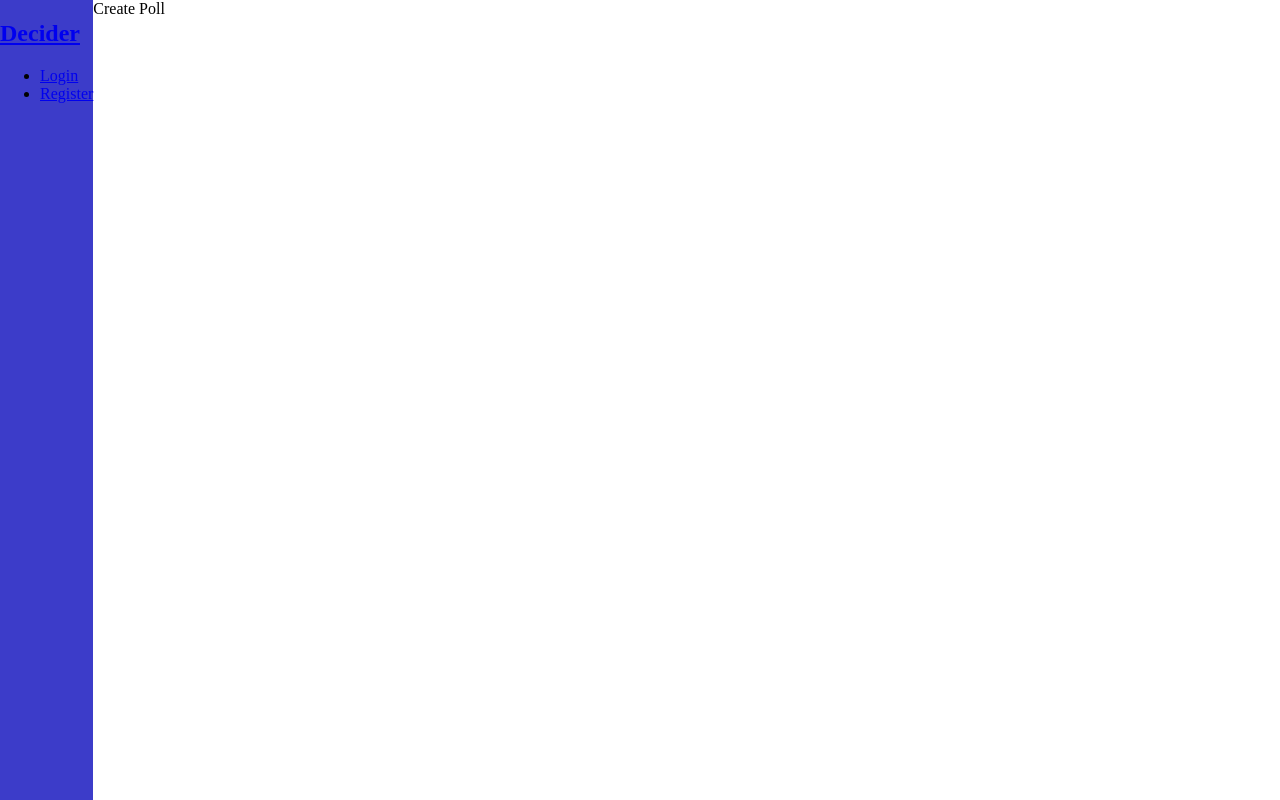
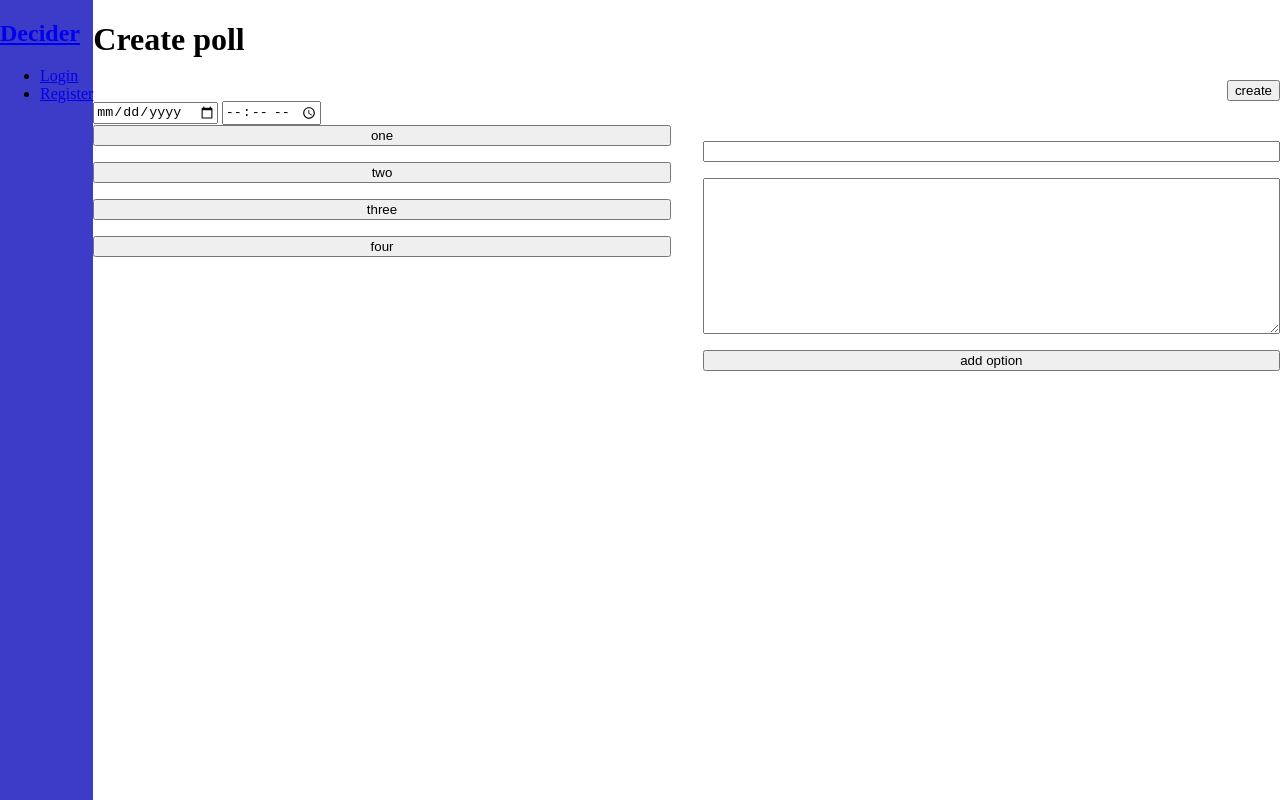
Before and after one commit to DaRoTP/Decider, a Vue app: page /create-poll in a window 1280 px wide. Built offline with nearby package versions, Linux system fonts and the light colour scheme.

Commit message:
[init] Create poll page

```diff
--- a/src/App.vue
+++ b/src/App.vue
@@ -1,6 +1,8 @@
 <template>
   <sidebard />
-  <router-view />
+  <div class="main-content">
+    <router-view />
+  </div>
 </template>
 
 <script>
@@ -44,4 +46,7 @@ body {
   height: 100%;
   display: flex;
 }
+.main-content {
+  flex-grow: 1;
+}
 </style>
--- /dev/null
+++ b/src/components/PollCard.vue
@@ -0,0 +1,16 @@
+<template>
+  <div>some test title</div>
+</template>
+
+<script lang="ts">
+import { defineComponent } from "vue";
+
+export default defineComponent({
+  name: "PollCard",
+  setup() {
+    return {};
+  },
+});
+</script>
+
+<style scoped></style>
--- a/src/router/index.ts
+++ b/src/router/index.ts
@@ -1,6 +1,6 @@
 import { createRouter, createWebHistory, RouteRecordRaw } from "vue-router";
 import { views } from "./views";
-const { Home, Login, Register, Settings, Dashboard, CreatePoll } = views;
+const { Home, Login, Register, Settings, Dashboard, CreatePoll, BinaryPoll } = views;
 
 const routes: Array<RouteRecordRaw> = [
   {
@@ -27,6 +27,11 @@ const routes: Array<RouteRecordRaw> = [
     path: "/create-poll",
     ...CreatePoll,
   },
+  {
+    path: "/poll/:pollId",
+    props: true,
+    ...BinaryPoll,
+  },
 ];
 
 const router = createRouter({
--- a/src/router/views.ts
+++ b/src/router/views.ts
@@ -6,6 +6,7 @@ enum viewNames {
   SETTINGS = "Settings",
   DASHBOARD = "Dashboard",
   CREATE_POLL = "Create Poll",
+  BINARY_POLL = "Binary Poll",
 }
 
 const views = {
@@ -33,6 +34,10 @@ const views = {
     component: () => import("@/views/CreatePoll.vue"),
     name: viewNames.CREATE_POLL,
   },
+  BinaryPoll: {
+    component: () => import("@/views/BinaryPoll.vue"),
+    name: viewNames.BINARY_POLL,
+  },
 };
 
 export { views, viewNames };
--- /dev/null
+++ b/src/views/BinaryPoll.vue
@@ -0,0 +1,32 @@
+<template>
+  <div>
+    <h1>title</h1>
+    <div>
+      <span>O</span>
+      <span>O</span>
+      <span>X</span>
+      <span>X</span>
+      <span>2/4</span>
+    </div>
+    <div class="cont">
+      <button>ONE</button>
+      <button>TWO</button>
+    </div>
+  </div>
+</template>
+
+<script lang="ts">
+import { defineComponent } from "vue";
+
+export default defineComponent({
+  setup() {
+    return {};
+  },
+});
+</script>
+
+<style lang="scss">
+.cont {
+  display: flex;
+}
+</style>
--- a/src/views/CreatePoll.vue
+++ b/src/views/CreatePoll.vue
@@ -1,11 +1,67 @@
 <template>
-  <div>Create Poll</div>
+  <form @submit.prevent="createNewPoll" class="create-poll">
+    <h1 class="create-poll__title">Create poll</h1>
+    <button type="submit" class="create-poll__create-btn">create</button>
+    <div><input type="date" /> <input type="time" /></div>
+    <div class="create-poll__main">
+      <div class="create-poll__options">
+        <button v-for="option in options" :key="option.name">
+          {{ option.name }}
+        </button>
+      </div>
+      <div class="create-poll__option-form">
+        <input v-model="title" type="text" />
+        <textarea v-model="description" cols="30" rows="10"></textarea>
+        <button class="add-option">add option</button>
+      </div>
+    </div>
+  </form>
 </template>
 
-<script>
-export default {
-  name: "Create Poll",
-};
+<script lang="ts">
+import { defineComponent } from "vue";
+
+export default defineComponent({
+  name: "CreatePoll",
+  data() {
+    return {
+      options: [{ name: "one" }, { name: "two" }, { name: "three" }, { name: "four" }],
+      title: "",
+      description: "",
+    };
+  },
+  methods: {
+    createNewPoll() {
+      console.log("CREATETING NEW POLL");
+      this.$router.push({ name: "Binary Poll", params: { pollId: "2fsggd" } });
+    },
+  },
+});
 </script>
 
-<style></style>
+<style lang="scss">
+.create-poll {
+  display: flex;
+  flex-direction: column;
+  &__create-btn {
+    align-self: flex-end;
+  }
+  &__main {
+    display: flex;
+    gap: 2rem;
+  }
+  &__options {
+    display: flex;
+    flex-direction: column;
+    gap: 1rem;
+    flex: 1;
+  }
+  &__option-form {
+    flex: 1;
+    display: flex;
+    flex-direction: column;
+    gap: 1rem;
+    margin: 1rem auto;
+  }
+}
+</style>
--- a/src/views/Dashboard.vue
+++ b/src/views/Dashboard.vue
@@ -1,9 +1,23 @@
 <template>
-  <div>Dashboard</div>
+  <div>
+    <h1>Dashboard</h1>
+    <router-link :to="{ name: 'Create Poll' }">Binary vote</router-link>
+    <div>
+      <h2>Recent polls</h2>
+      <PollCard />
+      <PollCard />
+      <PollCard />
+      <PollCard />
+    </div>
+  </div>
 </template>
 
 <script>
+import PollCard from "@/components/PollCard.vue";
 export default {
+  components: {
+    PollCard,
+  },
   name: "Dashboard",
 };
 </script>
```
